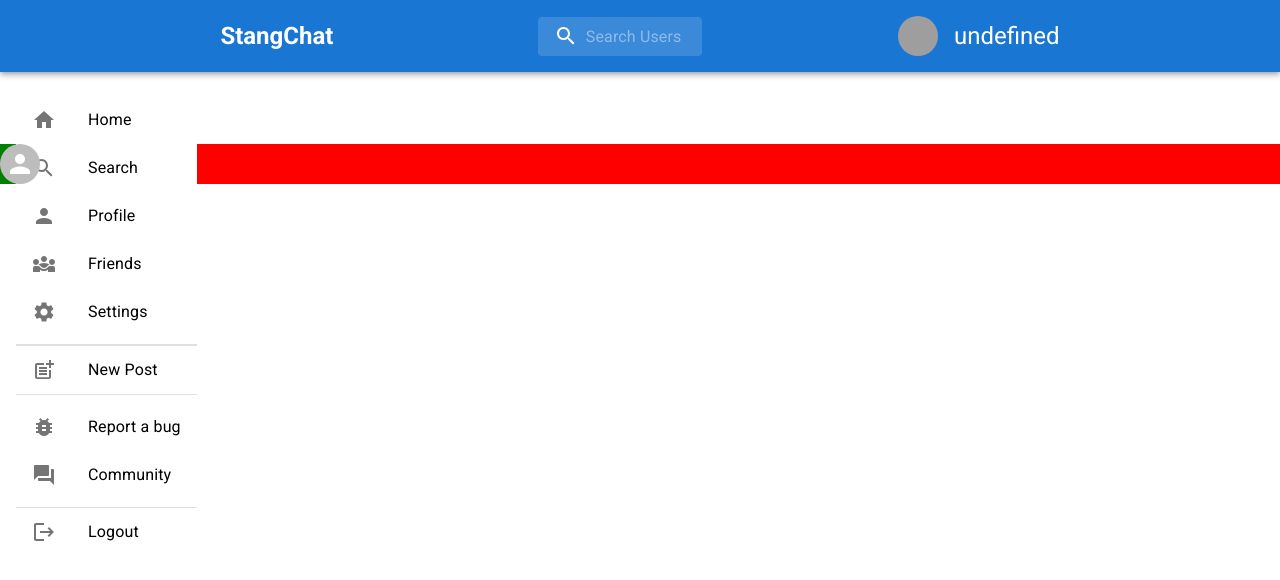
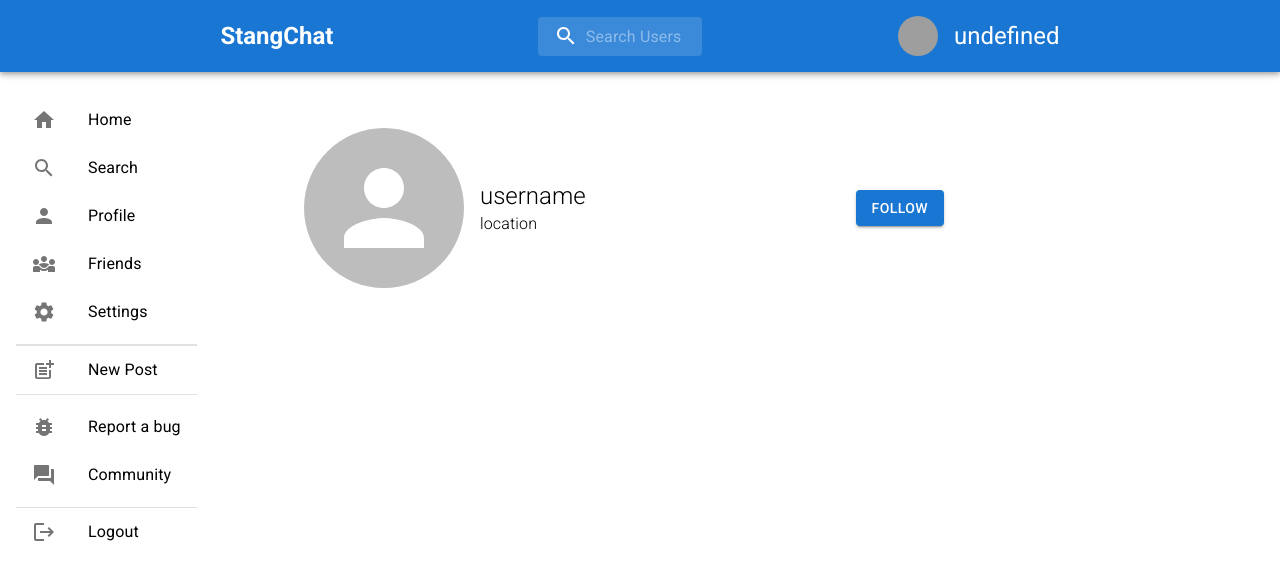
Before and after one commit to RishiBakshii/StangChat2.0, a React (Create React App) app in the folder frontend/: page /search in a window 1280 px wide. Shown: the top 580 px of the page. Built offline with nearby package versions, Linux system fonts and the light colour scheme; no server answers; grey boxes are pictures that could not be loaded.

Commit message:
added search user desin

```diff
--- a/frontend/src/components/Postcard.jsx
+++ b/frontend/src/components/Postcard.jsx
@@ -281,13 +281,13 @@ export const Postcard = ({username,caption,likesCount,imageUrl,unique_id,postedA
                   <Stack key={comment._id.$oid} mt={4} bgcolor={"white"} spacing={1} p={'0 1rem'}>
 
                     <Stack direction={"row"} alignItems={"center"} spacing={1}>
-                      <Avatar alt={comment.username} src={`${BASE_URL}/${comment.profilepath}`}/>
-                      <Typography>{comment.username}</Typography>
+                      <Avatar alt={comment.username} src={`${BASE_URL}/${comment.profilepath}`} component={Link} to={`/profile/${comment.username}`}/>
+                      <Typography sx={{"textDecoration":"none",color:"black"}} component={Link} to={`/profile/${comment.username}`}>{comment.username}</Typography>
                     </Stack>
 
                     <Stack bgcolor={""} direction={"row"} alignItems={"center"} justifyContent={"space-between"}>
 
-                        <Typography variant="body2" color="text.secondary">
+                        <Typography variant="body2" color="text.primary">
                           {comment.comment}
                         </Typography>
 
--- a/frontend/src/screens/Profile.jsx
+++ b/frontend/src/screens/Profile.jsx
@@ -12,6 +12,7 @@ import { loggedInUserContext } from '../context/user/Usercontext'
 import Lottie from 'lottie-react';
 import ghostanimation from '../animations/ghostanimation.json'
 import sleepingcat from '../animations/sleepingcat.json'
+import { Likesmodal } from '../components/Likesmodal'
 
 
 export const Profile = () => {
@@ -20,6 +21,10 @@ export const Profile = () => {
   const {username}=useParams()
   const [profile,setProfile]=useState({})
   const [post,setPost]=useState([])
+  const [likeModalOpen,setLikeModalOpen]=useState({
+    'state':false,
+    'postid':''
+  })
 
   const [followerCount,setFollowerCount]=useState()
   const [followingCount,setFollowingCount]=useState()
@@ -173,7 +178,7 @@ export const Profile = () => {
       <Leftbar/>
 
 
-                <Stack flex={"1"} bgcolor={''} spacing={5} justifyContent={'center'} alignItems={"center"} mt={5}>
+                <Stack flex={"1"} spacing={5} justifyContent={'center'} alignItems={"center"} mt={5}>
 
                 {/* profile parent */}
                 <Stack padding={4} bgcolor={'white'} borderRadius={'.6rem'} width={'60%'} justifyContent={'flex-start'} alignItems={'flex-start'}>
@@ -232,7 +237,7 @@ export const Profile = () => {
                         postedAt={post.postedAt}
                         profilePath={post.profilePath}
                         isLiked={post.likes.includes(loggedInUser.loggedInUser.userid)?(true):(false)}
-                        // setLikeModalOpen={setLikeModalOpen}
+                        setLikeModalOpen={setLikeModalOpen}
                         userid={post.user_id.$oid}
                         commentCount={post.commentsCount}/>
                       })
@@ -243,7 +248,8 @@ export const Profile = () => {
                     )
                   }
                 </Stack>
-
+      {/* likes modal */}
+                <Likesmodal postid={likeModalOpen.postid} open={likeModalOpen.state} handleClose={()=>setLikeModalOpen({state:false,postid:""})}/>
       {/* followers modal */}
       <Modal open={open} onClose={()=>setOpen(false)}>
         <Box sx={style} >
--- a/frontend/src/screens/Search.jsx
+++ b/frontend/src/screens/Search.jsx
@@ -1,21 +1,41 @@
 import React from 'react'
 import { Navbar } from '../components/Navbar'
 import { Leftbar } from '../components/Leftbar'
-import { Avatar, Stack } from '@mui/material'
+import { Avatar, Button, Stack, Typography } from '@mui/material'
+import { Rightbar } from '../components/Rightbar'
+import { LocationCityRounded } from '@mui/icons-material'
+import { Link } from 'react-router-dom'
 
 export const Search = () => {
   return (
     <>
     <Navbar/>
-    <Leftbar/>
+    <Stack direction={"row"} spacing={2}>
+        <Leftbar/>
 
-    <Stack bgcolor={'red'} spacing={5} justifyContent={'center'} alignItems={"center"} mt={5}>
+        <Stack flex={4} p={2} justifyContent={'flex-start'} alignItems={'flex-start'}>
 
-        <Stack bgcolor={'green'} alignSelf={'flex-start'}>
-            <Avatar></Avatar>
-        </Stack>
+                <Stack spacing={5} justifyContent={'center'} alignItems={"center"} mt={5}>
+
+                <Stack direction={'row'} alignSelf={'center'} width={"40rem"} justifyContent={'space-between'}>
+                    <Stack direction={'row'} alignItems={'center'} spacing={2}>
+                        <Avatar component={Link} to={``} sx={{"width":"10rem",'height':"10rem"}}></Avatar>
+                    <Stack>
+                    <Typography component={Link} to={``} sx={{"textDecoration":"none",color:"black"}} variant='h5' fontWeight={300}>username</Typography>
+                    <Typography variant='body1' fontWeight={300}>location</Typography>
+                    </Stack>
+                  </Stack>
+                  <Stack justifyContent={'center'}>
+
+                   <Button variant='contained'>Follow</Button>
+                  </Stack>
+                </Stack>
+              </Stack>
+
+         </Stack>
     </Stack>
+        </>
 
-    </>
+
   )
 }
```
Also changed, not shown: 1 other file (tests, documents, lock files or other folders).
